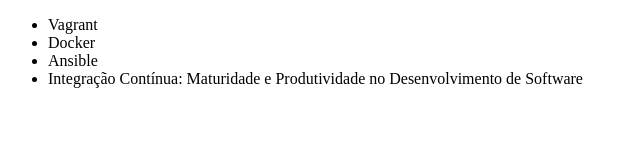
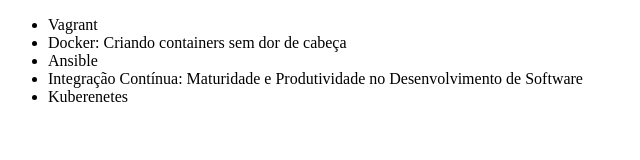
Before and after one commit to Andressa26/curso-git2, a plain HTML site: page index.html in a window 1280 px wide. Shown: the whole page, without its empty margins (0-640 px from the left). Drawn offline with Linux system fonts and the light colour scheme.

Commit message:
Alterando nome do curso de docker

```diff
--- a/index.html
+++ b/index.html
@@ -2,14 +2,15 @@
 <html lang="en">
 <head>
     <meta charset="UTF-8">
-    <title>Cursos da Alura</title>
+    <title>Lista de cursos DevOps da Alura</title>
 </head>
 <body>
     <ul>
         <li>Vagrant</li>
-        <li>Docker</li>
+        <li>Docker: Criando containers sem dor de cabeça</li>
         <li>Ansible</li>
         <li>Integração Contínua: Maturidade e Produtividade no Desenvolvimento de Software</li>
+	<li>Kuberenetes</li>
     </ul>
 </body>
 </html>
```
